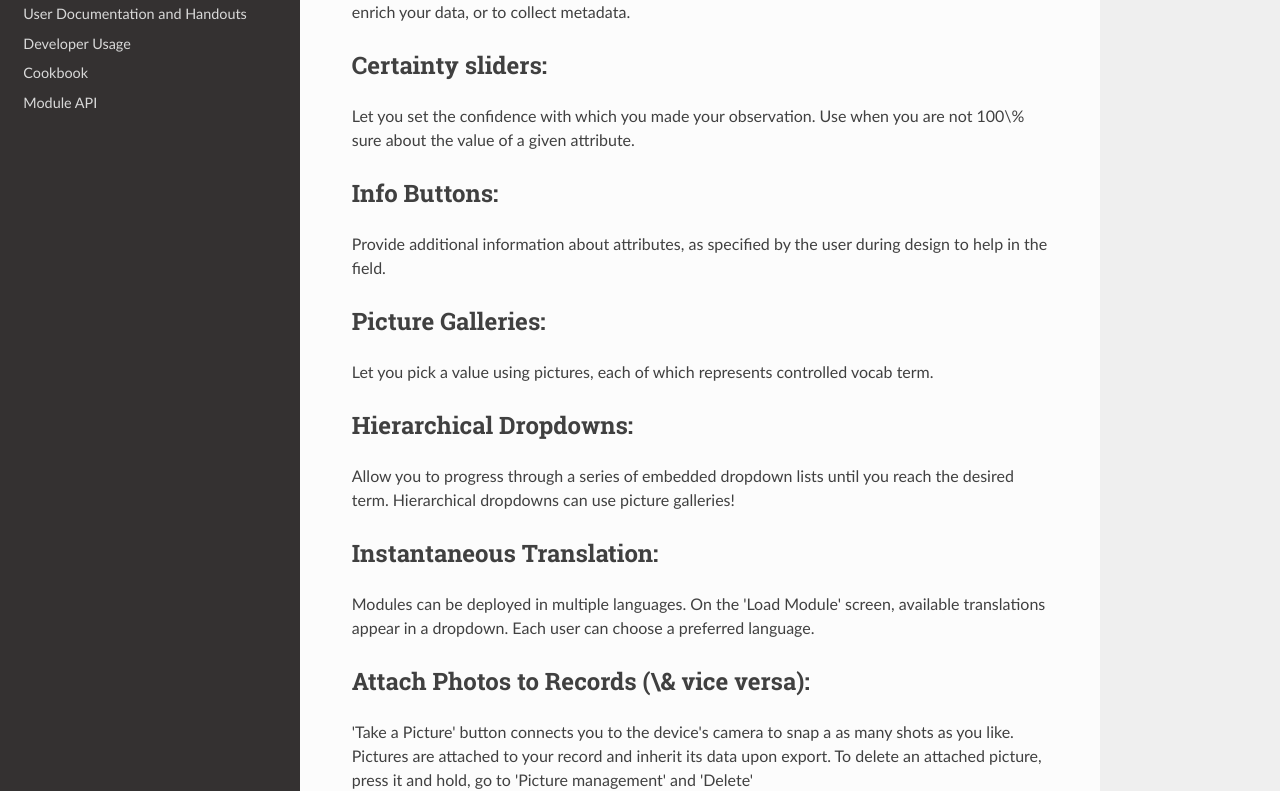
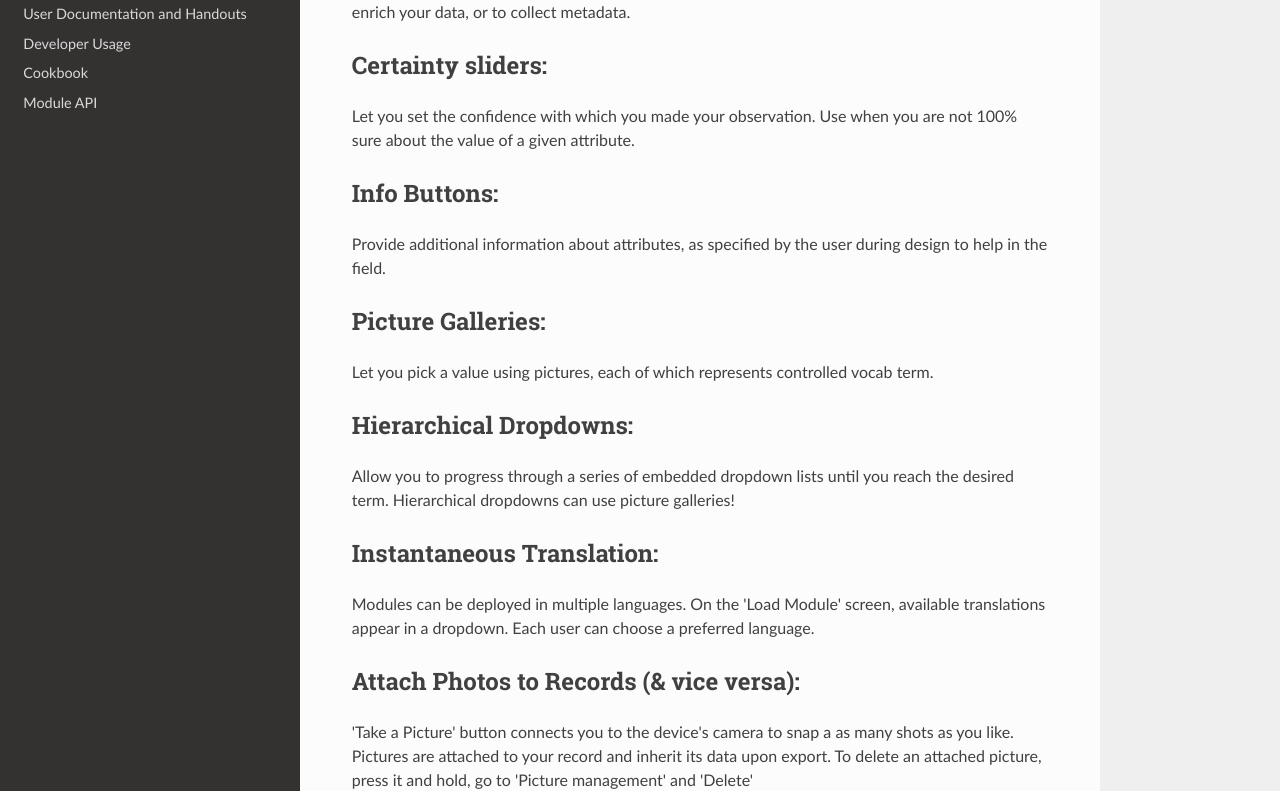
Before and after one commit to FAIMS/FAIMS2-Documentation, an MkDocs documentation site: the page built from docs/Handout.md, in a window 1280 px wide and 1400 px high, scrolled down 1691 px. Shown: the part 151-942 px from the top of the window. Built offline with MkDocs 1.6.1, drawn with Linux system fonts in a browser that asks for light colours; nearby versions of some CDN libraries.

```diff
--- a/docs/Handout.md
+++ b/docs/Handout.md
@@ -72,7 +72,7 @@ Digital 'scribbling on the margin' lets you collect additional info about your o
 
 ## Certainty sliders:
 
-Let you set the confidence with which you made your observation. Use when you are not 100\% sure about the value of a given attribute.
+Let you set the confidence with which you made your observation. Use when you are not 100% sure about the value of a given attribute.
 
 ## Info Buttons:
 
@@ -91,7 +91,7 @@ Allow you to progress through a series of embedded dropdown lists until you reac
 
 Modules can be deployed in multiple languages. On the 'Load Module' screen, available translations appear in a dropdown. Each user can choose a preferred language.
 
-## Attach Photos to Records (\& vice versa):
+## Attach Photos to Records (& vice versa):
 
 'Take a Picture' button connects you to the device's camera to snap a as many shots as you like. Pictures are attached to your record and inherit its data upon export. To delete an attached picture, press it and hold, go to 'Picture management' and 'Delete'
 
```
Also changed, not shown: docs/Getting+started+with+FAIMS+-+an+overview.md (+1 -1 lines).
